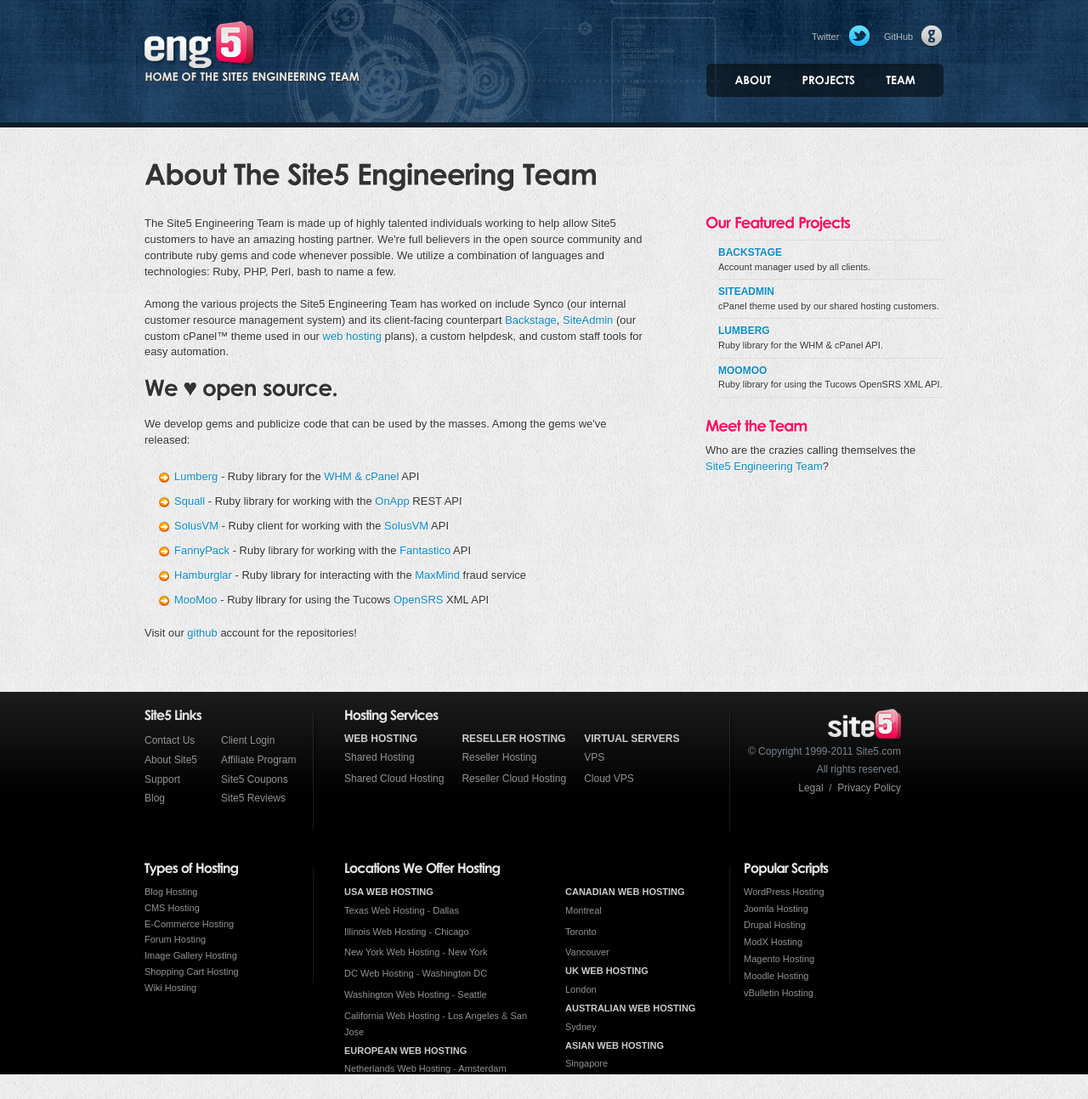
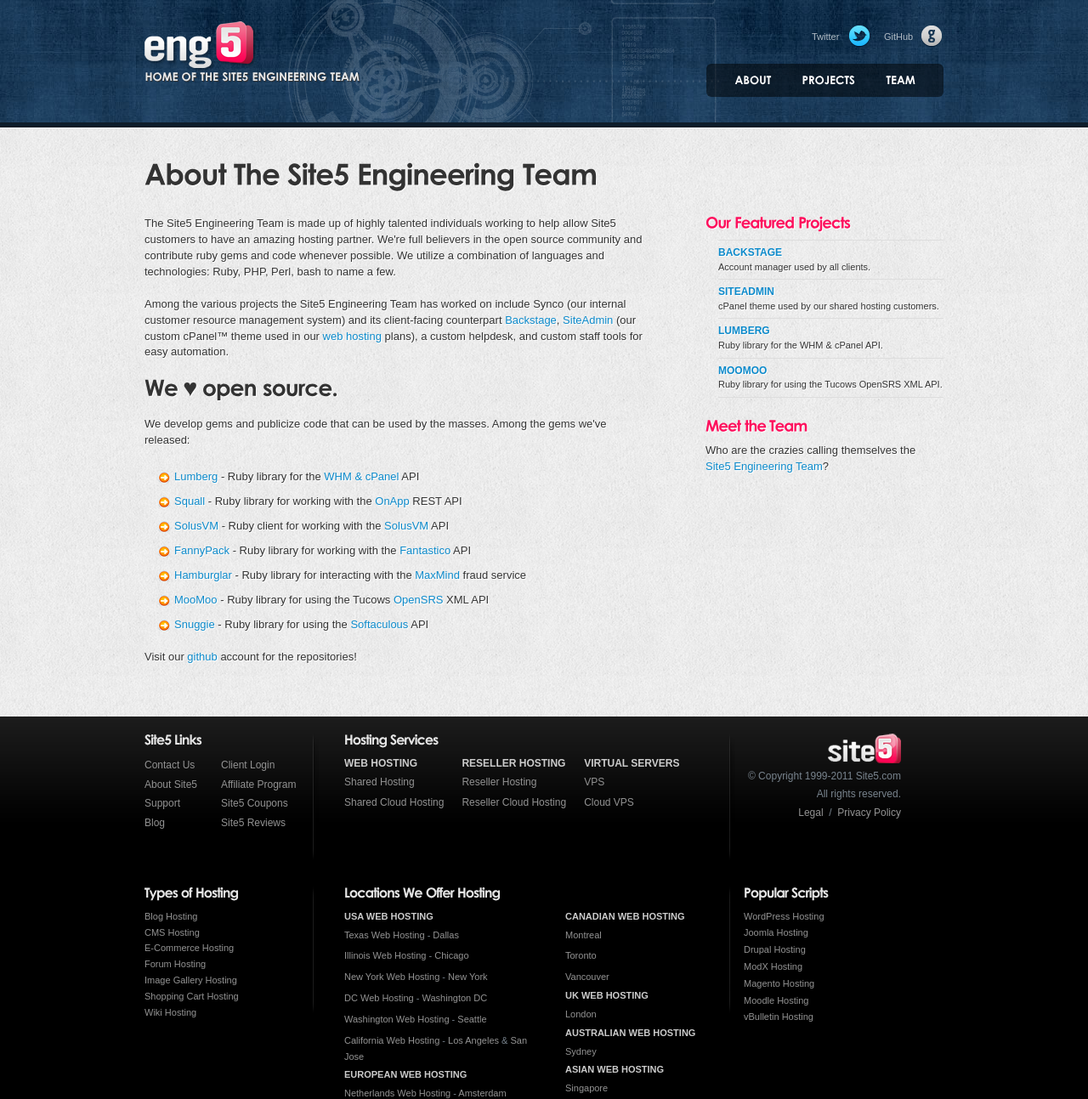
Before and after one commit to digideskio/eng5.com, a Jekyll site: the page built from about.html, in a window 1280 px wide. Shown: the whole page at 85% size. Built offline with Jekyll 4.4.1, drawn with Linux system fonts in a browser that asks for light colours; Markdown is read by kramdown in place of the engine named in the settings.

Commit message:
missed a page

```diff
--- a/about.html
+++ b/about.html
@@ -26,6 +26,7 @@
 		<li><a href="/projects/fannypack.html">FannyPack</a> - Ruby library for working with the <a href="https://netenberg.com/#fantastico.html">Fantastico</a> API</li>
 		<li><a href="/projects/hamburglar.html">Hamburglar</a> - Ruby library for interacting with the <a href="http://www.maxmind.com/">MaxMind</a> fraud service</li>
 		<li><a href="/projects/moomoo.html">MooMoo</a> - Ruby library for using the Tucows <a href="http://opensrs.com">OpenSRS</a> XML API</li>
+		<li><a href="/projects/snuggie.html">Snuggie</a> - Ruby library for using the <a href="http://www.softaculous.com">Softaculous</a> API</li>
 	</ul>
 
 	<p>Visit our <a href="http://github.com/site5">github</a> account for the repositories!</p>
```
